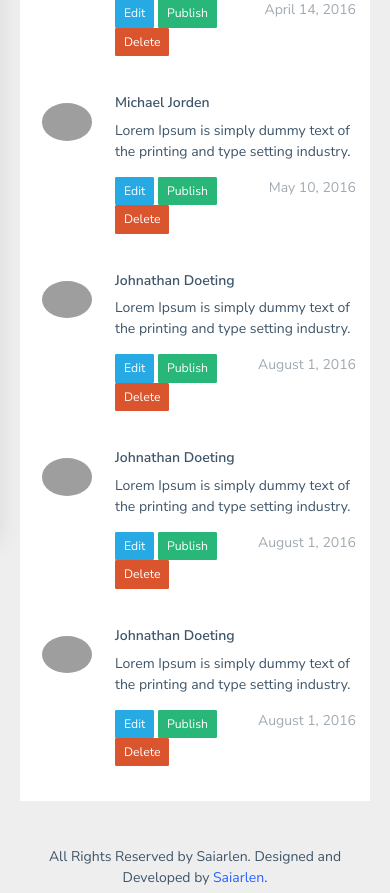
After one commit to saiarlen/arlen-blog-management-system-for-html-sites, a PHP site: page /blog/admin/all-posts.php in a window 390 px wide. The commit adds this page. Shown: the part 301-1194 px from the top of the page. Run offline with PHP 8.4, Linux system fonts and the light colour scheme; the visitor is signed in with stand-in values (Sample User, id 1); grey boxes are pictures that could not be loaded.

Commit message:
all posts page added

```diff
--- /dev/null
+++ b/admin/all-posts.php
@@ -0,0 +1,131 @@
+<?php
+/*
+ * Add new post page
+ * This page used for managing add Posts
+ * @author    Saiarlen
+ * @url       http://saiarlen.com
+ * @license   https://www.gnu.org/licenses/gpl-3.0.en.html
+ */
+
+$page_title= "All Posts"; //page-title
+require_once("header.php");
+
+?>
+<!-- ============================================================== -->
+<!-- Bread crumb and right sidebar toggle -->
+<!-- ============================================================== -->
+<div class="page-breadcrumb" style="margin-bottom: 15px;">
+    <div class="row">
+        <div class="col-12 d-flex no-block align-items-center">
+            <h4 class="page-title">All Posts</h4>
+            <div class="ml-auto text-right">
+                <nav aria-label="breadcrumb">
+                    <ol class="breadcrumb">
+                        <li class="breadcrumb-item"><a href="home.php">Home</a></li>
+                        <li class="breadcrumb-item active" aria-current="page">All Posts</li>
+                    </ol>
+                </nav>
+            </div>
+        </div>
+    </div>
+</div>
+<!-- ============================================================== -->
+            <!-- Container fluid  -->
+            <!-- ============================================================== -->
+            <div class="container-fluid">
+                <!-- ============================================================== -->
+                <!-- Start Page Content -->
+                <!-- ============================================================== -->
+                <div class="row">
+                    <div class="col-md-12">
+                        <div class="card">
+                            <div class="card-body">
+                                <h4 class="card-title m-b-0">Recent Posts</h4>
+                            </div>
+                            <div class="comment-widgets scrollable">
+                                <!-- Comment Row -->
+                                <div class="d-flex flex-row comment-row m-t-0">
+                                    <div class="p-2"><img src="../../assets/images/users/1.jpg" alt="user" width="50" class="rounded-circle"></div>
+                                    <div class="comment-text w-100">
+                                        <h6 class="font-medium">James Anderson</h6>
+                                        <span class="m-b-15 d-block">Lorem Ipsum is simply dummy text of the printing and type setting industry. </span>
+                                        <div class="comment-footer">
+                                            <span class="text-muted float-right">April 14, 2016</span>
+                                            <button type="button" class="btn btn-cyan btn-sm">Edit</button>
+                                            <button type="button" class="btn btn-success btn-sm">Publish</button>
+                                            <button type="button" class="btn btn-danger btn-sm">Delete</button>
+                                        </div>
+                                    </div>
+                                </div>
+                                <!-- Comment Row -->
+                                <div class="d-flex flex-row comment-row">
+                                    <div class="p-2"><img src="../../assets/images/users/4.jpg" alt="user" width="50" class="rounded-circle"></div>
+                                    <div class="comment-text active w-100">
+                                        <h6 class="font-medium">Michael Jorden</h6>
+                                        <span class="m-b-15 d-block">Lorem Ipsum is simply dummy text of the printing and type setting industry. </span>
+                                        <div class="comment-footer">
+                                            <span class="text-muted float-right">May 10, 2016</span>
+                                            <button type="button" class="btn btn-cyan btn-sm">Edit</button>
+                                            <button type="button" class="btn btn-success btn-sm">Publish</button>
+                                            <button type="button" class="btn btn-danger btn-sm">Delete</button>
+                                        </div>
+                                    </div>
+                                </div>
+                                <!-- Comment Row -->
+                                <div class="d-flex flex-row comment-row">
+                                    <div class="p-2"><img src="../../assets/images/users/5.jpg" alt="user" width="50" class="rounded-circle"></div>
+                                    <div class="comment-text w-100">
+                                        <h6 class="font-medium">Johnathan Doeting</h6>
+                                        <span class="m-b-15 d-block">Lorem Ipsum is simply dummy text of the printing and type setting industry. </span>
+                                        <div class="comment-footer">
+                                            <span class="text-muted float-right">August 1, 2016</span>
+                                            <button type="button" class="btn btn-cyan btn-sm">Edit</button>
+                                            <button type="button" class="btn btn-success btn-sm">Publish</button>
+                                            <button type="button" class="btn btn-danger btn-sm">Delete</button>
+                                        </div>
+                                    </div>
+                                </div>
+                                <!-- Comment Row -->
+                                <div class="d-flex flex-row comment-row">
+                                    <div class="p-2"><img src="../../assets/images/users/4.jpg" alt="user" width="50" class="rounded-circle"></div>
+                                    <div class="comment-text w-100">
+                                        <h6 class="font-medium">Johnathan Doeting</h6>
+                                        <span class="m-b-15 d-block">Lorem Ipsum is simply dummy text of the printing and type setting industry. </span>
+                                        <div class="comment-footer">
+                                            <span class="text-muted float-right">August 1, 2016</span>
+                                            <button type="button" class="btn btn-cyan btn-sm">Edit</button>
+                                            <button type="button" class="btn btn-success btn-sm">Publish</button>
+                                            <button type="button" class="btn btn-danger btn-sm">Delete</button>
+                                        </div>
+                                    </div>
+                                </div>
+                                 <!-- Comment Row -->
+                                <div class="d-flex flex-row comment-row">
+                                    <div class="p-2"><img src="../../assets/images/users/3.jpg" alt="user" width="50" class="rounded-circle"></div>
+                                    <div class="comment-text w-100">
+                                        <h6 class="font-medium">Johnathan Doeting</h6>
+                                        <span class="m-b-15 d-block">Lorem Ipsum is simply dummy text of the printing and type setting industry. </span>
+                                        <div class="comment-footer">
+                                            <span class="text-muted float-right">August 1, 2016</span>
+                                            <button type="button" class="btn btn-cyan btn-sm">Edit</button>
+                                            <button type="button" class="btn btn-success btn-sm">Publish</button>
+                                            <button type="button" class="btn btn-danger btn-sm">Delete</button>
+                                        </div>
+                                    </div>
+                                </div>
+                            </div>
+                        </div>
+
+
+                    </div>
+
+                </div>
+
+            </div>
+            <!-- ============================================================== -->
+            <!-- End Container fluid  -->
+            <!-- ============================================================== -->
+
+
+
+<?php require_once("footer.php"); ?>
--- a/admin/header.php
+++ b/admin/header.php
@@ -240,17 +240,17 @@ if(!isset($_SESSION["username"])){
                         <li class="sidebar-item"> <a class="sidebar-link has-arrow waves-effect waves-dark" href="javascript:void(0)" aria-expanded="false"><i class="mdi mdi-pencil-box"></i><span class="hide-menu">Posts </span></a>
                             <ul aria-expanded="false" class="collapse  first-level">
                                 <li class="sidebar-item"><a href="post-add-new.php" class="sidebar-link"><i class="mdi mdi-note-plus"></i><span class="hide-menu"> Add New </span></a></li>
-                                <li class="sidebar-item"><a href="form-wizard.html" class="sidebar-link"><i class="mdi mdi-note-multiple"></i><span class="hide-menu"> All Posts </span></a></li>
+                                <li class="sidebar-item"><a href="all-posts.php" class="sidebar-link"><i class="mdi mdi-note-multiple"></i><span class="hide-menu"> All Posts </span></a></li>
                             </ul>
                         </li>
                         <li class="sidebar-item"> <a class="sidebar-link waves-effect waves-dark sidebar-link" href="categories.php" aria-expanded="false"><i class="mdi mdi-view-column"></i><span class="hide-menu">Categories</span></a></li>
                         <li class="sidebar-item"> <a class="sidebar-link waves-effect waves-dark sidebar-link" href="tags.php" aria-expanded="false"><i class="mdi mdi-tag-multiple"></i><span class="hide-menu">Tags</span></a></li>
-                        <li class="sidebar-item"> <a class="sidebar-link waves-effect waves-dark sidebar-link" href="pages-buttons.html" aria-expanded="false"><i class="mdi mdi-note-text"></i><span class="hide-menu">My Blogs</span></a></li>
-                        <li class="sidebar-item"> <a class="sidebar-link waves-effect waves-dark sidebar-link" href="pages-buttons.html" aria-expanded="false"><i class="mdi mdi-puzzle"></i><span class="hide-menu">Addons</span></a></li>
+                        <li class="sidebar-item"> <a class="sidebar-link waves-effect waves-dark sidebar-link" href="#" aria-expanded="false"><i class="mdi mdi-note-text"></i><span class="hide-menu">My Blogs</span></a></li>
+                        <li class="sidebar-item"> <a class="sidebar-link waves-effect waves-dark sidebar-link" href="#" aria-expanded="false"><i class="mdi mdi-puzzle"></i><span class="hide-menu">Addons</span></a></li>
                         <li class="sidebar-item"> <a class="sidebar-link has-arrow waves-effect waves-dark" href="javascript:void(0)" aria-expanded="false"><i class="mdi mdi-help-circle"></i><span class="hide-menu">Help </span></a>
                             <ul aria-expanded="false" class="collapse  first-level">
-                                <li class="sidebar-item"><a href="form-basic.html" class="sidebar-link"><i class="mdi mdi-file"></i><span class="hide-menu">Documentation</span></a></li>
-                                <li class="sidebar-item"><a href="form-wizard.html" class="sidebar-link"><i class="mdi mdi-email"></i><span class="hide-menu"> Support </span></a></li>
+                                <li class="sidebar-item"><a href="#" class="sidebar-link"><i class="mdi mdi-file"></i><span class="hide-menu">Documentation</span></a></li>
+                                <li class="sidebar-item"><a href="#" class="sidebar-link"><i class="mdi mdi-email"></i><span class="hide-menu"> Support </span></a></li>
                             </ul>
                         </li>
 
```
